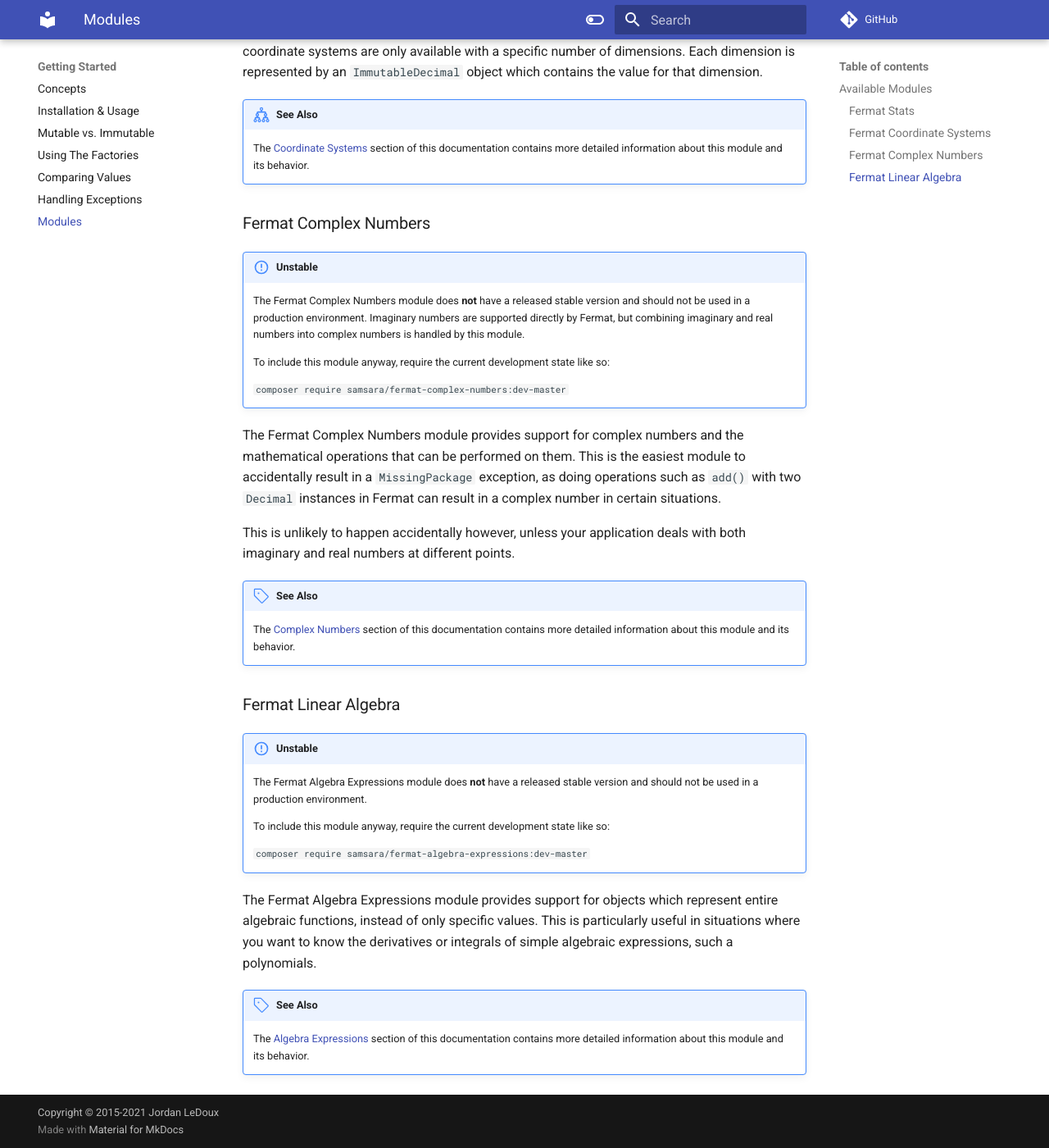
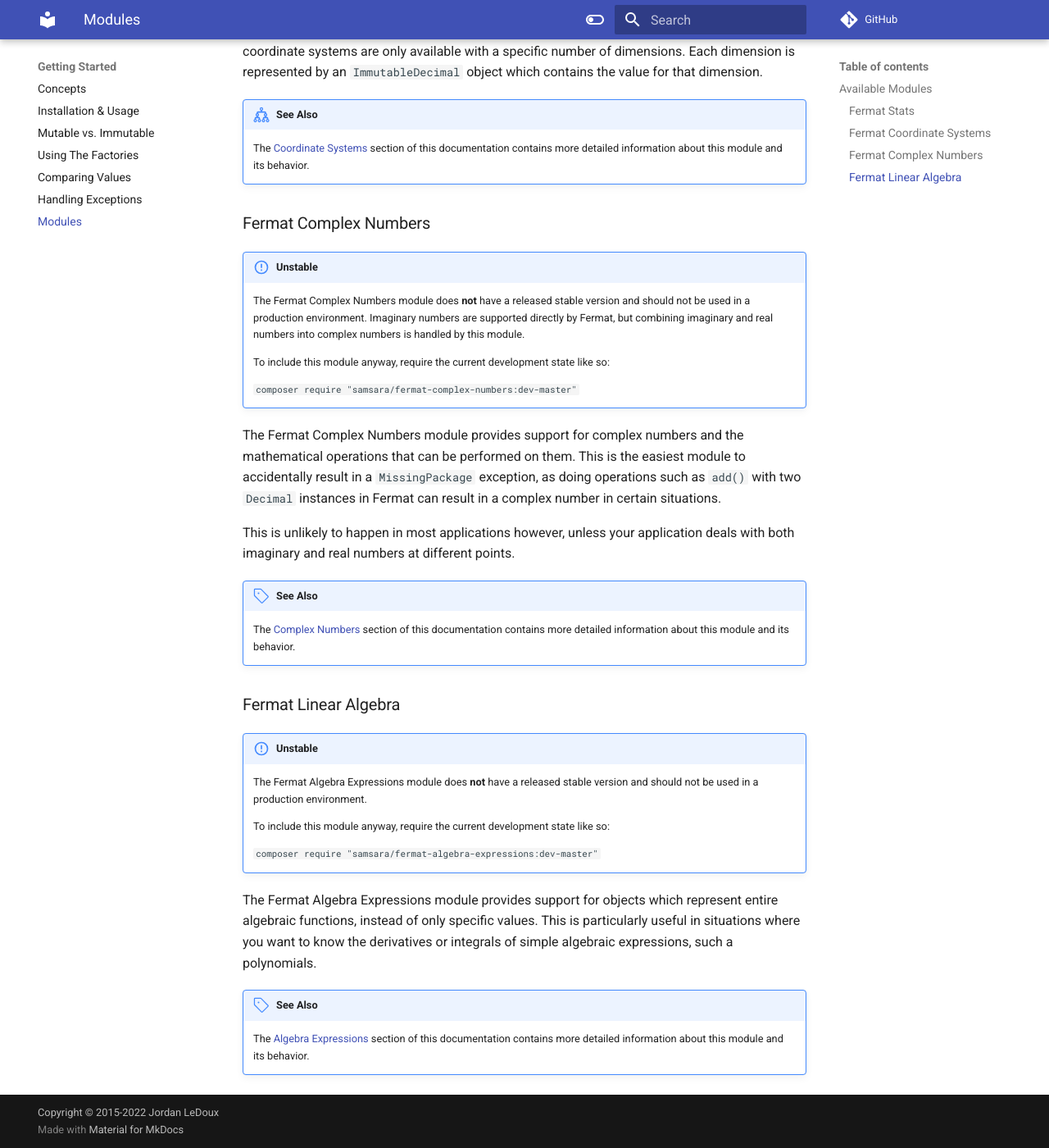
Before and after one commit to JordanRL/Fermat, an MkDocs documentation site: the page built from docs/getting-started/modules.md, in a window 1280 px wide and 1400 px high, scrolled down 1711 px. Shown: the whole window at 82% size. Built offline with MkDocs 1.6.1 and Material for MkDocs 9.7.7, drawn with Linux system fonts in a browser that asks for light colours; comment, search, counter and statistics services are not loaded; some of the changed text lies outside the part shown.

Commit message:
[#116] Improving Documentation
- Corrected several areas of the documentation

Signed-off-by: Jordan LeDoux <jordan.ledoux@gmail.com>

```diff
--- a/docs/getting-started/modules.md
+++ b/docs/getting-started/modules.md
@@ -37,7 +37,7 @@ Many statistical functions are extremely complex, and so the scale setting on yo
 !!! note "Stable"
     The Fermat Coordinate Systems module has a released stable version and is available to use in production environments. To do so, require v1.0 like so:
 
-    `composer require samsara/fermat-coordinate-systems:^1.0`
+    `composer require "samsara/fermat-coordinate-systems:^1.0"`
 
 The Fermat Coordinate Systems module provides various coordinate objects that are aware of their geometric and algebraic relations to each other. This module has no other dependencies and can be required as a stand-alone addition to Fermat.
 
@@ -53,11 +53,11 @@ Coordinates and coordinate systems have defined concepts of dimensionality, and
 
     To include this module anyway, require the current development state like so:
 
-    `composer require samsara/fermat-complex-numbers:dev-master`
+    `composer require "samsara/fermat-complex-numbers:dev-master"`
 
 The Fermat Complex Numbers module provides support for complex numbers and the mathematical operations that can be performed on them. This is the easiest module to accidentally result in a `MissingPackage` exception, as doing operations such as `add()` with two `Decimal` instances in Fermat can result in a complex number in certain situations.
 
-This is unlikely to happen accidentally however, unless your application deals with both imaginary and real numbers at different points.
+This is unlikely to happen in most applications however, unless your application deals with both imaginary and real numbers at different points.
 
 !!! note "See Also"
     The [Complex Numbers](../modules/complex-numbers/about.md) section of this documentation contains more detailed information about this module and its behavior.
@@ -69,7 +69,7 @@ This is unlikely to happen accidentally however, unless your application deals w
 
     To include this module anyway, require the current development state like so:
 
-    `composer require samsara/fermat-algebra-expressions:dev-master`
+    `composer require "samsara/fermat-algebra-expressions:dev-master"`
 
 The Fermat Algebra Expressions module provides support for objects which represent entire algebraic functions, instead of only specific values. This is particularly useful in situations where you want to know the derivatives or integrals of simple algebraic expressions, such a polynomials.
 
--- a/mkdocs.yml
+++ b/mkdocs.yml
@@ -4,7 +4,7 @@ extra_css:
     - css/custom.css
 repo_url: 'https://github.com/JordanRL/Fermat/'
 site_url: 'https://jordanrl.github.io/Fermat/'
-copyright: 'Copyright &copy; 2015-2021 Jordan LeDoux'
+copyright: 'Copyright &copy; 2015-2022 Jordan LeDoux'
 nav:
     -
         Introduction:
@@ -33,6 +33,8 @@ nav:
             -
                 'Calculation Modes': configuration/calculation-modes.md
             -
+                'Random Modes': configuration/random-modes.md
+            -
                 'Rounding Modes': configuration/rounding-modes.md
     -
         Modules:
@@ -50,10 +52,6 @@ nav:
                         'Complex Numbers': modules/complex-numbers/about.md
                     -
                         'Linear Algebra': modules/linear-algebra/about.md
-    -
-        Extending:
-            -
-                'Abstract Classes': extending/abstracts.md
     -
         'Source Reference':
             -
```
Also changed, not shown: docs/getting-started/comparing.md (+2 -2 lines), docs/getting-started/concepts.md (+1 -0 lines), docs/getting-started/exceptions.md (+0 -1 lines), docs/modules/coordinate-systems/about.md (+3 -0 lines).
